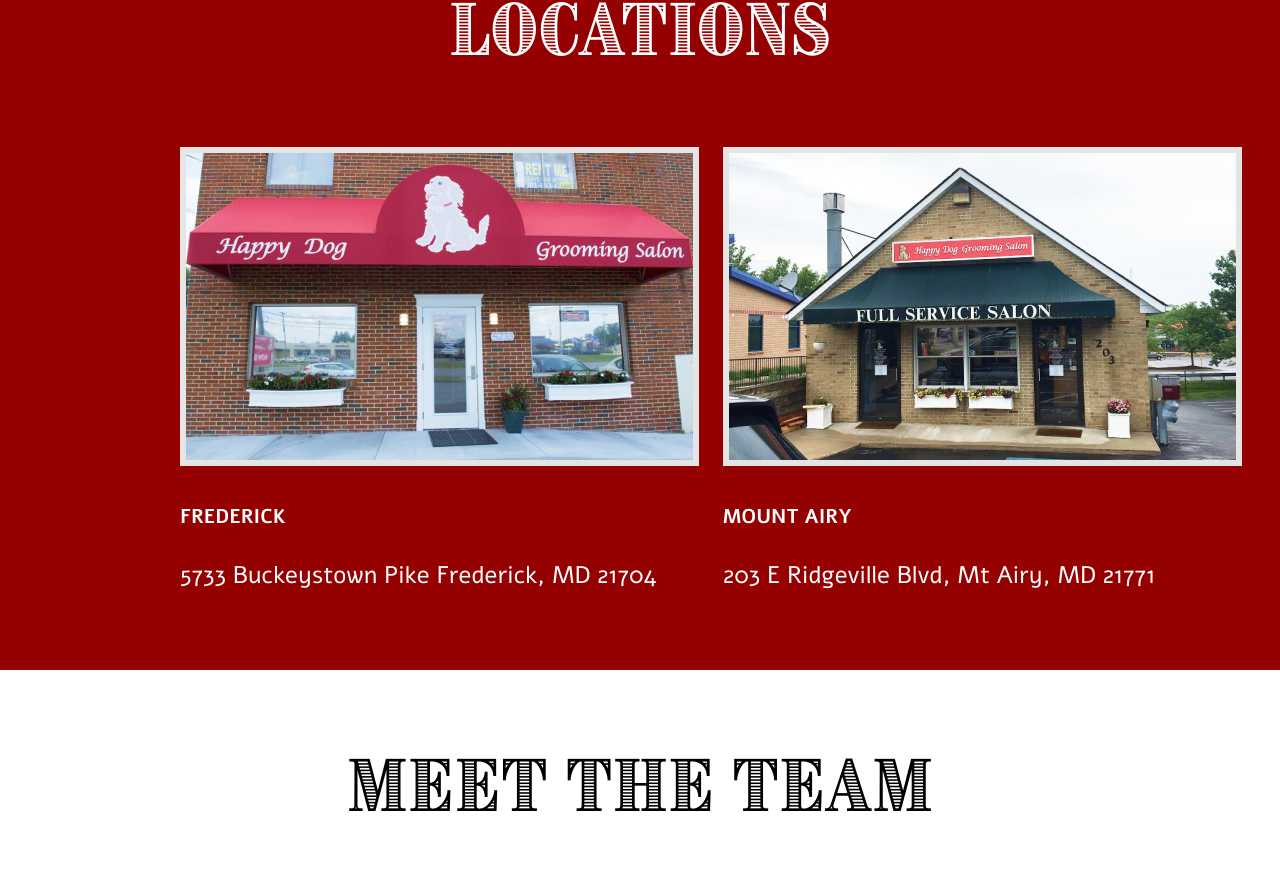
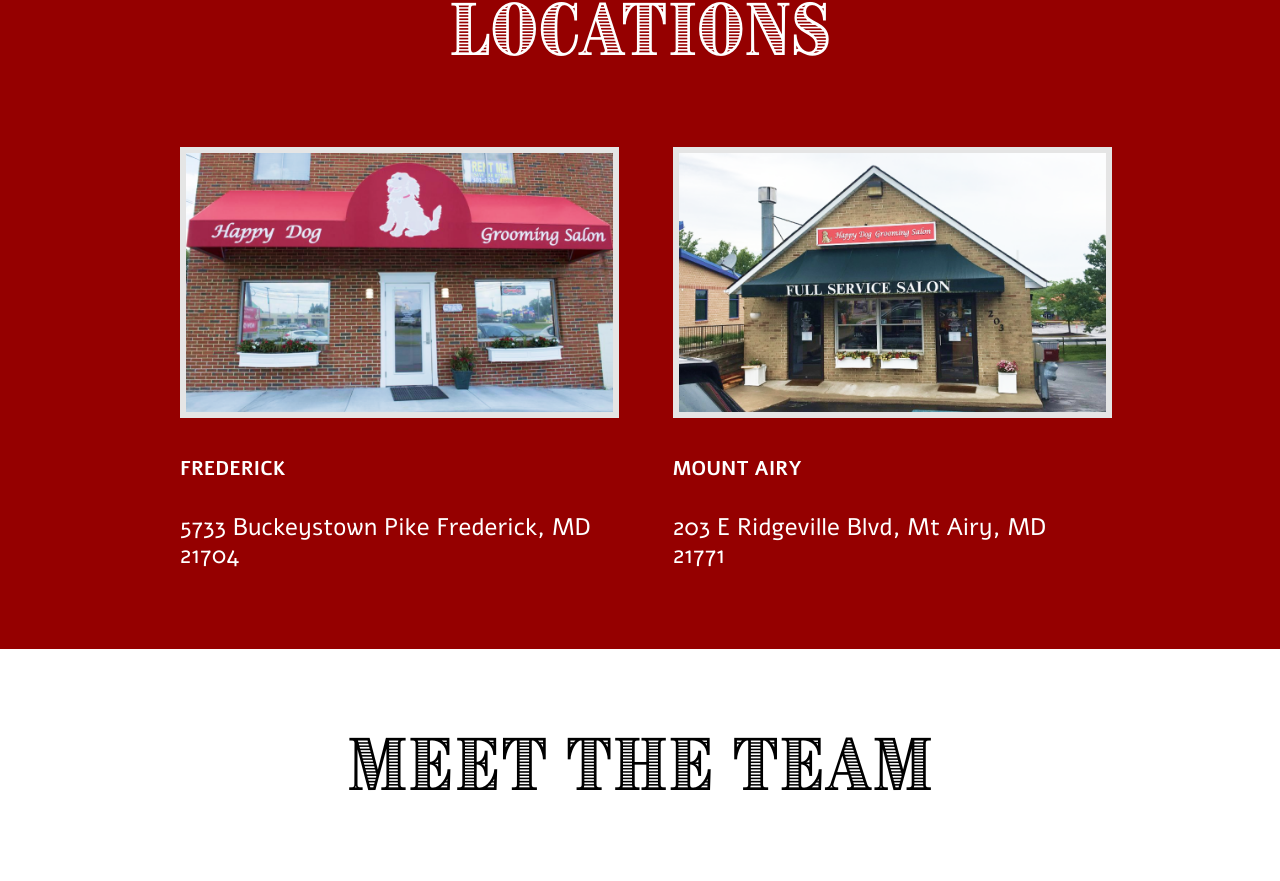
Before and after one commit to hdgrooming/website, a Next.js app: page / in a window 1280 px wide. Shown: the part 1743-2624 px from the top of the page. Built offline with nearby package versions, Linux system fonts and the light colour scheme.

Commit message:
fix overflows

```diff
--- a/components/HappyDogs/index.tsx
+++ b/components/HappyDogs/index.tsx
@@ -10,6 +10,9 @@
   justify-items: center;
   justify-content: center;
   padding: 0 180px;
+
+  ${theme.media.middleScreen("padding: 0 40px;")}
+  ${theme.media.tablet("padding: 0 10px;")}
 
   ${theme.media.middleScreen("grid-template-columns: 1fr 1fr;")}
   ${theme.media.tablet("grid-template-columns: 1fr;")}
--- a/components/Locations/index.tsx
+++ b/components/Locations/index.tsx
@@ -42,12 +42,13 @@
 
 const LocationImage = styled.img`
   border: 6px solid #e5e5e5;
+  width: 100%;
 `;
 
 const LocationItem = ({ label, imageSrc, address }: LocationItemProps) => {
   return (
     <LocationItemContainer>
-      <LocationImage src={imageSrc} width={507} height={307} />
+      <LocationImage src={imageSrc} />
       <h5>{label}</h5>
       <div>{address}</div>
     </LocationItemContainer>
@@ -62,8 +63,8 @@
 const LocationsGrid = styled.div`
   display: grid;
   grid-template-columns: 1fr 1fr;
-  grid-gap: 24px;
-  justify-items: stretch;
+  grid-gap: 66px;
+  justify-items: center;
 
   ${theme.media.phone("grid-template-columns: 1fr;")}
 `;
```
